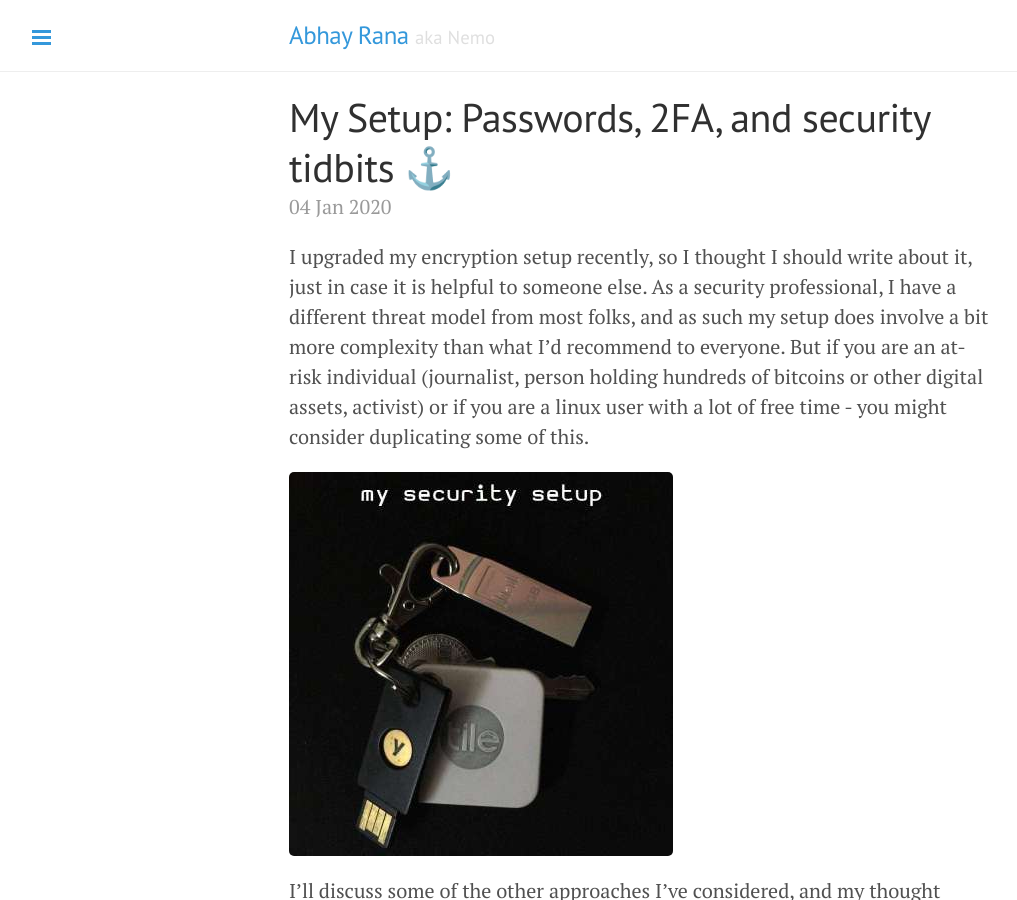
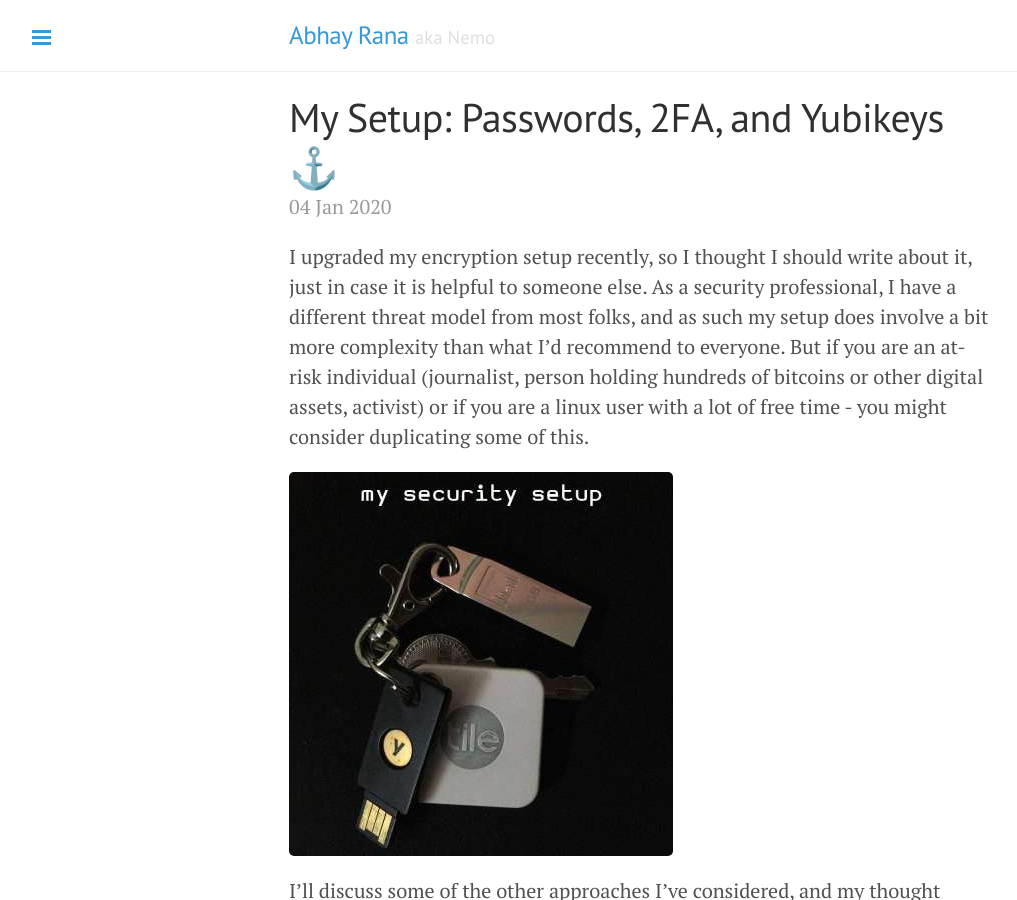
Before and after one commit to captn3m0/captn3m0.github.com, a Jekyll site: the page built from _posts/2020-01-04-security-setup.md, in a window 1280 px wide and 900 px high. Shown: the whole window, without its empty margins (1-1018 px from the left). Built offline with Jekyll 4.4.1, drawn with Linux system fonts in a browser that asks for light colours.

Commit message:
Slight change in title

```diff
--- a/_posts/2020-01-04-security-setup.md
+++ b/_posts/2020-01-04-security-setup.md
@@ -1,5 +1,5 @@
 ---
-title: 'My Setup: Passwords, 2FA, and security tidbits'
+title: 'My Setup: Passwords, 2FA, and Yubikeys'
 layout: post
 tags:
  - security
```
